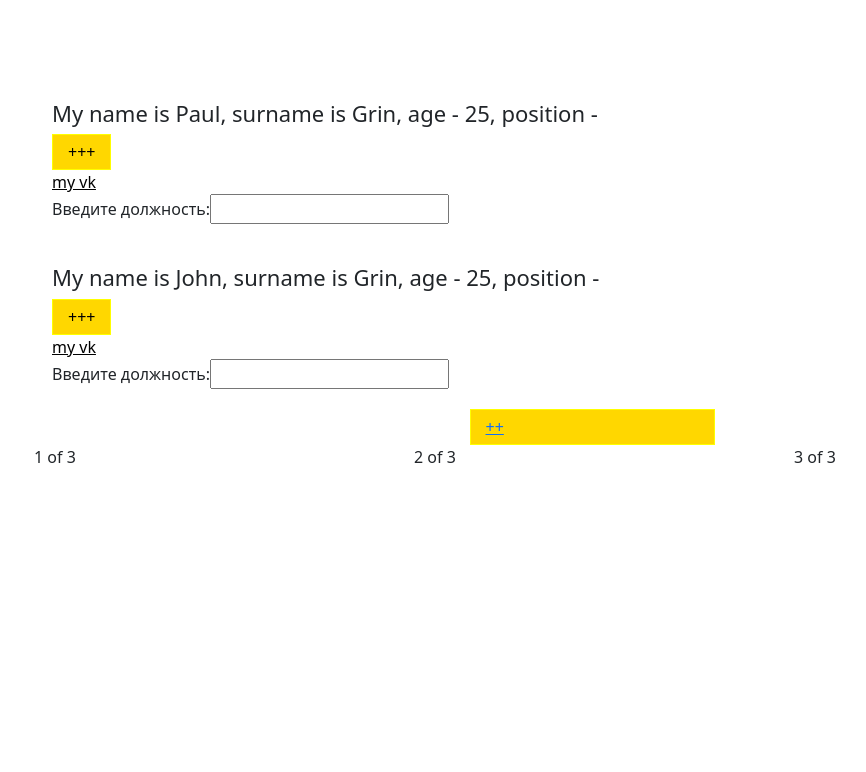
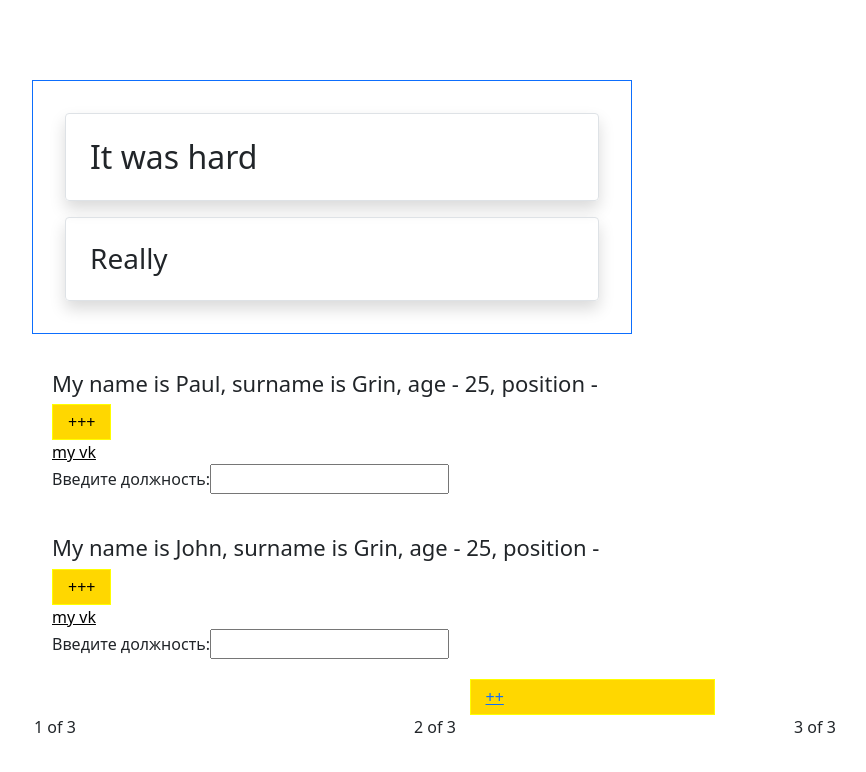
Before and after one commit to Pashkagreen/my-app, a React (Create React App) app: page / in a window 1280 px wide. Shown: the top 772 px of the page, without its empty margins (48-914 px from the left). Built offline with nearby package versions, Linux system fonts and the light colour scheme.

Commit message:
props.children

```diff
--- a/src/App.js
+++ b/src/App.js
@@ -1,4 +1,5 @@
-import React, { StrictMode } from "react";
+import React, { StrictMode, Component } from "react";
+import { Children } from "react";
 import styled from "styled-components";
 import "./App.css";
 // Компонент не может изменяться
@@ -74,9 +75,25 @@ const Wrapper = styled.div`
   margin: 80px auto 0 80px;
 `;
 
+const DynamicGreeting = (props) => {
+  return (
+    <div className={"mb-3 p-3 border border-" + props.color}>
+      {React.Children.map(props.children, (child) => {
+        return React.cloneElement(child, {
+          className: "shadow p-4 m-3 border rounded",
+        });
+      })}
+    </div>
+  );
+};
+
 function App() {
   return (
     <Wrapper>
+      <DynamicGreeting color={"primary"}>
+        <h2>It was hard</h2>
+        <h3>Really</h3>
+      </DynamicGreeting>
       <WhoAmI name="Paul" surname="Grin" link="vk.com" />
       <WhoAmI name="John" surname="Grin" link="vk.com" />
     </Wrapper>
```
